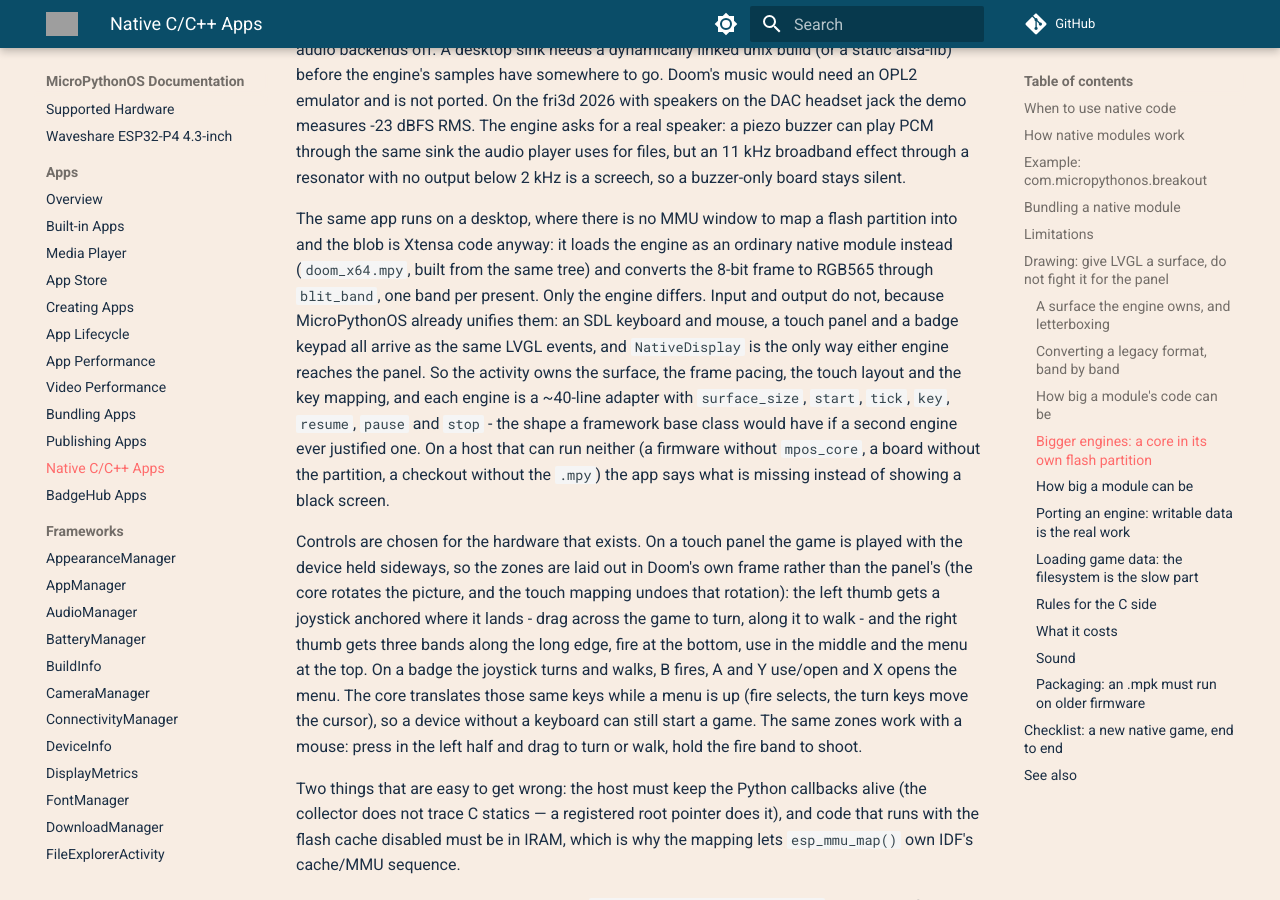
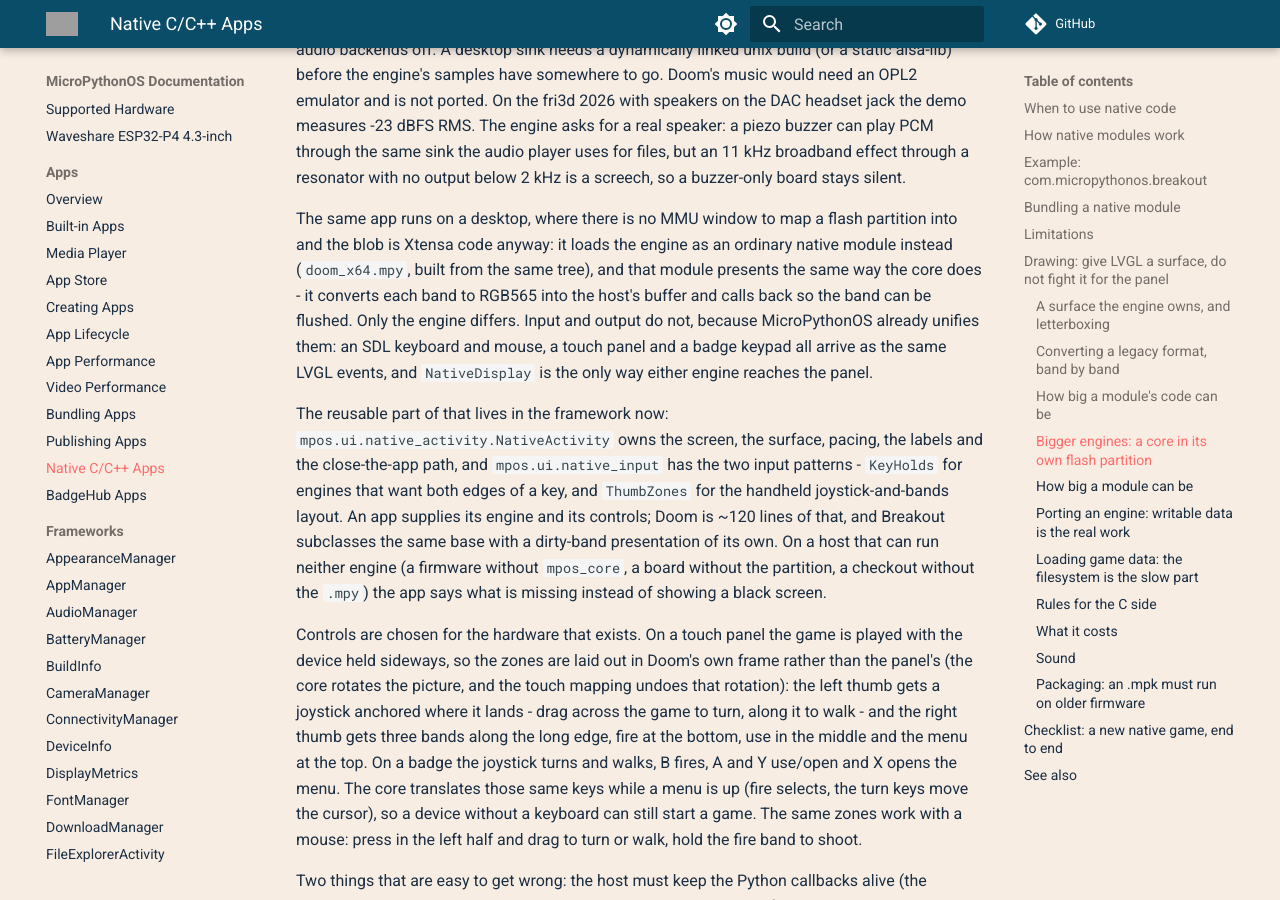
Before and after one commit to MicroPythonOS/docs, an MkDocs documentation site: the page built from docs/apps/native-apps.md, in a window 1280 px wide and 900 px high, scrolled down 5950 px. Built offline with MkDocs 1.6.1 and Material for MkDocs 9.7.7, drawn with Linux system fonts in a browser that asks for light colours; comment, search, counter and statistics services are not loaded; grey boxes are pictures that could not be loaded.

Commit message:
native apps: the framework base class and one presentation shape
NativeActivity owns the frame loop, the surface and the labels, and native_input
has the key-hold and thumb-zone patterns; both engines now convert and announce
their bands the same way.

```diff
--- a/docs/apps/native-apps.md
+++ b/docs/apps/native-apps.md
@@ -269,18 +269,24 @@ below 2 kHz is a screech, so a buzzer-only board stays silent.
 
 The same app runs on a desktop, where there is no MMU window to map a flash
 partition into and the blob is Xtensa code anyway: it loads the engine as an
-ordinary native module instead (`doom_x64.mpy`, built from the same tree) and
-converts the 8-bit frame to RGB565 through `blit_band`, one band per present.
-Only the engine differs. Input and output do not, because MicroPythonOS already
+ordinary native module instead (`doom_x64.mpy`, built from the same tree), and
+that module presents the same way the core does - it converts each band to
+RGB565 into the host's buffer and calls back so the band can be flushed. Only
+the engine differs. Input and output do not, because MicroPythonOS already
 unifies them: an SDL keyboard and mouse, a touch panel and a badge keypad all
 arrive as the same LVGL events, and `NativeDisplay` is the only way either
-engine reaches the panel. So the activity owns the surface, the frame pacing,
-the touch layout and the key mapping, and each engine is a ~40-line adapter with
-`surface_size`, `start`, `tick`, `key`, `resume`, `pause` and `stop` - the shape
-a framework base class would have if a second engine ever justified one. On a
-host that can run neither (a firmware without `mpos_core`, a board without the
-partition, a checkout without the `.mpy`) the app says what is missing instead of
-showing a black screen.
+engine reaches the panel.
+
+The reusable part of that lives in the framework now:
+`mpos.ui.native_activity.NativeActivity` owns the screen, the surface, pacing,
+the labels and the close-the-app path, and `mpos.ui.native_input` has the two
+input patterns - `KeyHolds` for engines that want both edges of a key, and
+`ThumbZones` for the handheld joystick-and-bands layout. An app supplies its
+engine and its controls; Doom is ~120 lines of that, and Breakout subclasses the
+same base with a dirty-band presentation of its own. On a host that can run
+neither engine (a firmware without `mpos_core`, a board without the partition, a
+checkout without the `.mpy`) the app says what is missing instead of showing a
+black screen.
 
 Controls are chosen for the hardware that exists. On a touch panel the game is
 played with the device held sideways, so the zones are laid out in Doom's own
```
